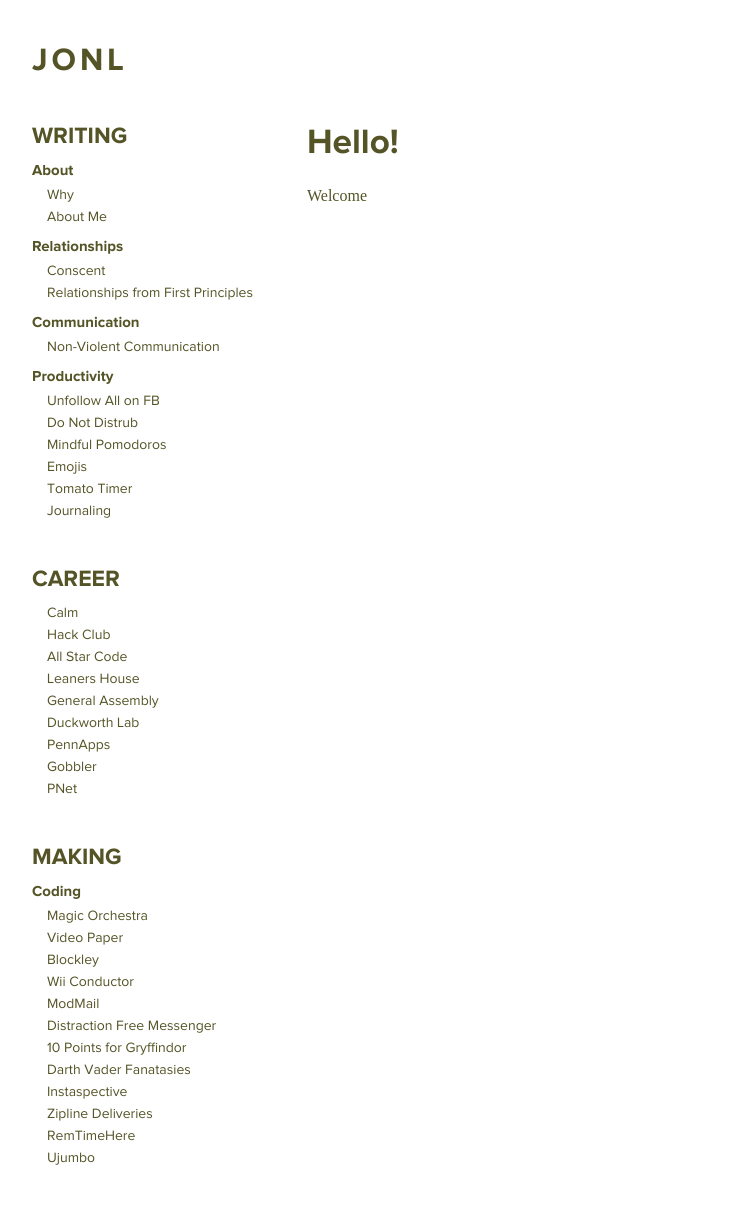
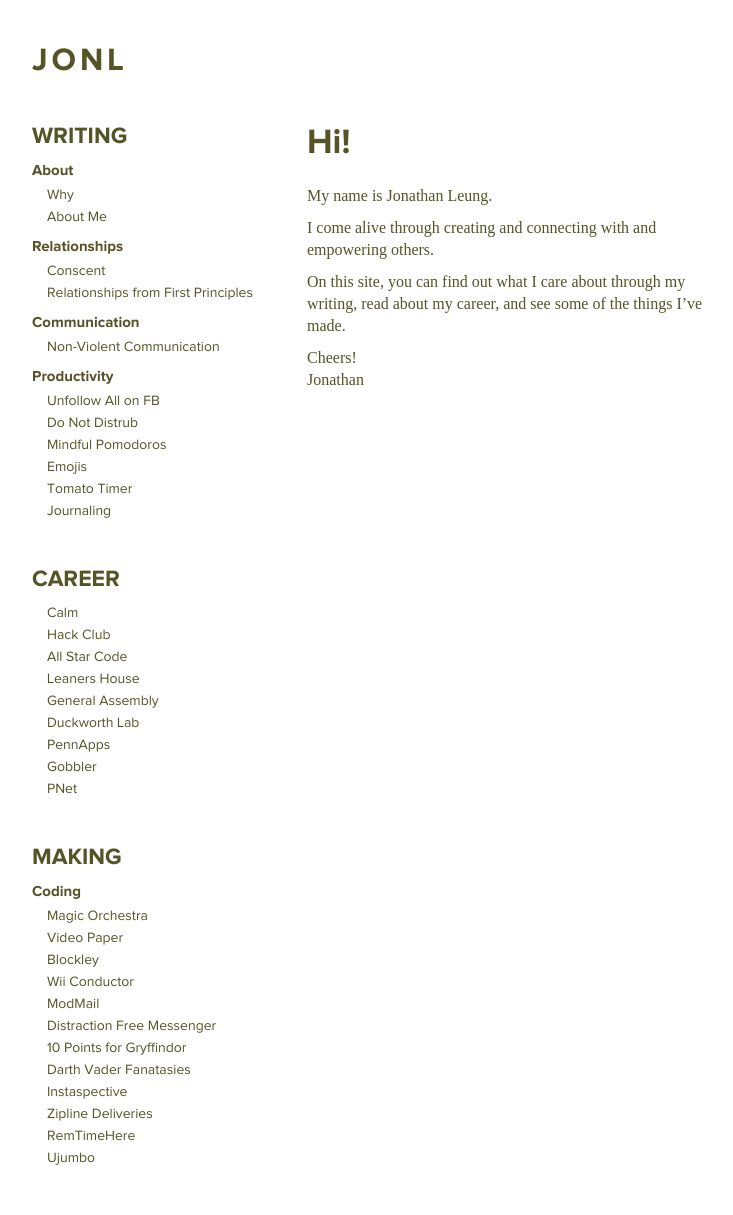
Before and after one commit to jonleung137/jonleung137.github.io, a Jekyll site: the page built from _posts/2017-09-10-welcome.markdown, in a window 1280 px wide. Shown: the whole page, without its empty margins (258-991 px from the left). Built offline with Jekyll 4.4.1, drawn with Linux system fonts in a browser that asks for light colours; some web fonts are replaced.

Commit message:
add welcome post

```diff
--- a/_posts/2017-09-10-welcome.markdown
+++ b/_posts/2017-09-10-welcome.markdown
@@ -1,10 +1,18 @@
 ---
 layout: default
-title:  "Hallow"
+title:  Hi
 date:   2017-08-28 09:30:19 -0400
 permalink: //
 ---
 
-# Hello!
+# Hi!
 
-Welcome
+My name is Jonathan Leung.
+
+I come alive through creating and connecting with and empowering others.
+
+On this site, you can find out what I care about through my writing, read about my career, and see some of the things I've made.
+
+Cheers!
+<br>
+Jonathan
```
